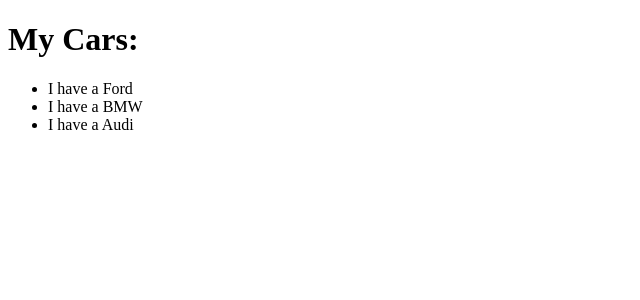
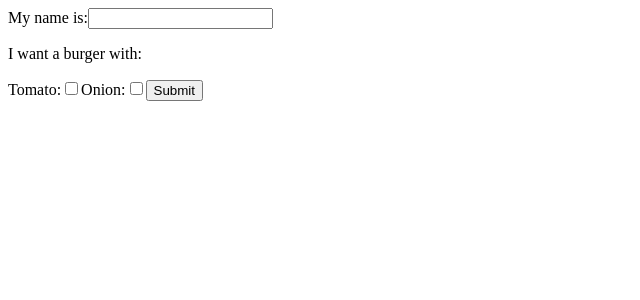
Before and after one commit to RommelAgasa/React, a React (Vite) app in the folder my-react-app/: page / in a window 1280 px wide. Shown: the top 300 px of the page, without its empty margins (0-640 px from the left). Built offline with nearby package versions, Linux system fonts and the light colour scheme.

Commit message:
learned form with textarea and checkbox

```diff
--- /dev/null
+++ b/my-react-app/src/components/form_chckbx.jsx
@@ -0,0 +1,57 @@
+import { useState } from "react";
+
+
+function MyFormWithCheckbox(){
+    const [inputs, setInputs] = useState({});
+
+    const handleChange = (e) => {
+        const target = e.target;
+        const value = target.type === 'checkbox' ? target.checked : target.value;
+        const name = target.name;
+        setInputs(values => ({... values, [name]:value}))
+    }
+
+    const handleSubmit = (event) => {
+        let fillings = '';
+        if (inputs.tomato) fillings += 'tomato';
+        if (inputs.onion) {
+            if (inputs.tomato) fillings += ' and ';
+            fillings += 'onion';
+        }
+        if (fillings == '') fillings = 'no fillings';
+        alert(`${inputs.firstname} wants a burger with ${fillings}`);
+        event.preventDefault();
+    };
+
+    return (
+        <form onSubmit={handleSubmit}>
+            <label>My name is:
+                <input type="text"
+                    name="firstname"
+                    value={inputs.firstname}
+                    onChange={handleChange}
+                />
+            </label>
+
+            <p>I want a burger with: </p>
+            <label>Tomato:
+                <input type="checkbox"
+                    name="tomato"
+                    checked={inputs.tomato}
+                    onChange={handleChange}/>
+            </label>
+            <label>Onion:
+                <input type="checkbox"
+                    name="onion"
+                    checked={inputs.onion}
+                    onChange={handleChange}
+                />
+            </label>
+
+            <button type="submit">Submit</button>
+        </form>
+    );
+
+}
+
+export default MyFormWithCheckbox;
--- /dev/null
+++ b/my-react-app/src/components/react_form.jsx
@@ -0,0 +1,73 @@
+import { useState } from "react";
+
+function MyForm(){
+    // const [name, setName] = useState("");
+    // const [email, setEmail] = useState("");
+
+    const [formData, setFormData] = useState({
+        name: "",
+        email: "",
+        comment: "",
+        car: "Volvo"
+    });
+
+
+    function handleChange(e){
+        const {name, value} = e.target;
+        setFormData(prev => ({
+            ...prev,  // spread yung previous state (para hindi mawala yung ibang fields)
+            [name]:value // dynamically set yung field base sa "name"
+        }))
+    }
+
+    function handleSubmit(e){
+        e.preventDefault();
+        alert(`Name: ${formData.name}, Email: ${formData.email}`);
+    }
+
+    return(
+        <form onSubmit={handleSubmit}>
+            <label>Enter your name:
+                <input
+                    type="text"
+                    name="name"
+                    value={formData.name}
+                    onChange={handleChange}
+                />
+            </label>
+            <br />
+            <label>Enter your Email:
+                <input
+                    type="email"
+                    name="email"
+                    value={formData.email}
+                    onChange={handleChange}
+                />
+            </label>
+            <br />
+            <label>Write here:
+                <textarea
+                name="comment"
+                value={formData.comment}
+                onChange={handleChange}
+                />
+            </label>
+            <br />
+            <label>My Car:
+                <select
+                    name="car"
+                    value={formData.car}
+                    onChange={handleChange}>
+                    <option value="Ford">Ford</option>
+                    <option value="Volvo">Volvo</option>
+                    <option value="Fiat">Fiat</option>
+                </select>
+            </label>
+
+            <br />
+            <button type="submit">Submit</button>
+        </form>
+    )
+}
+
+export default MyForm;
--- a/my-react-app/src/main.jsx
+++ b/my-react-app/src/main.jsx
@@ -16,6 +16,8 @@
 import Football from './components/react_events';
 import Goal from './components/conditional_rendering';
 import MyCars from './components/list';
+import MyForm from './components/react_form';
+import MyFormWithCheckbox from './components/form_chckbx';
 
 // function handleUmbrellaClick(){
 //   alert("Umbrella closed!");
@@ -32,15 +34,15 @@
   // />
 
   // <Garage />
-
-
   // <Car_ClassComponent model="Mustang"/>
-
   // <Header favcol="red"/>
 
   // <Car_Props_Destructuring brand="Ford" model="Mustang" year="1969"/>
-  //<Parent />
+  // <Parent />
   // <Football/>
   // <Goal isGoal={true} brand="Mustang"/>
-  <MyCars/>
+  // <MyCars/>
+  // <MyForm/>
+  <MyFormWithCheckbox />
+
 )
```
